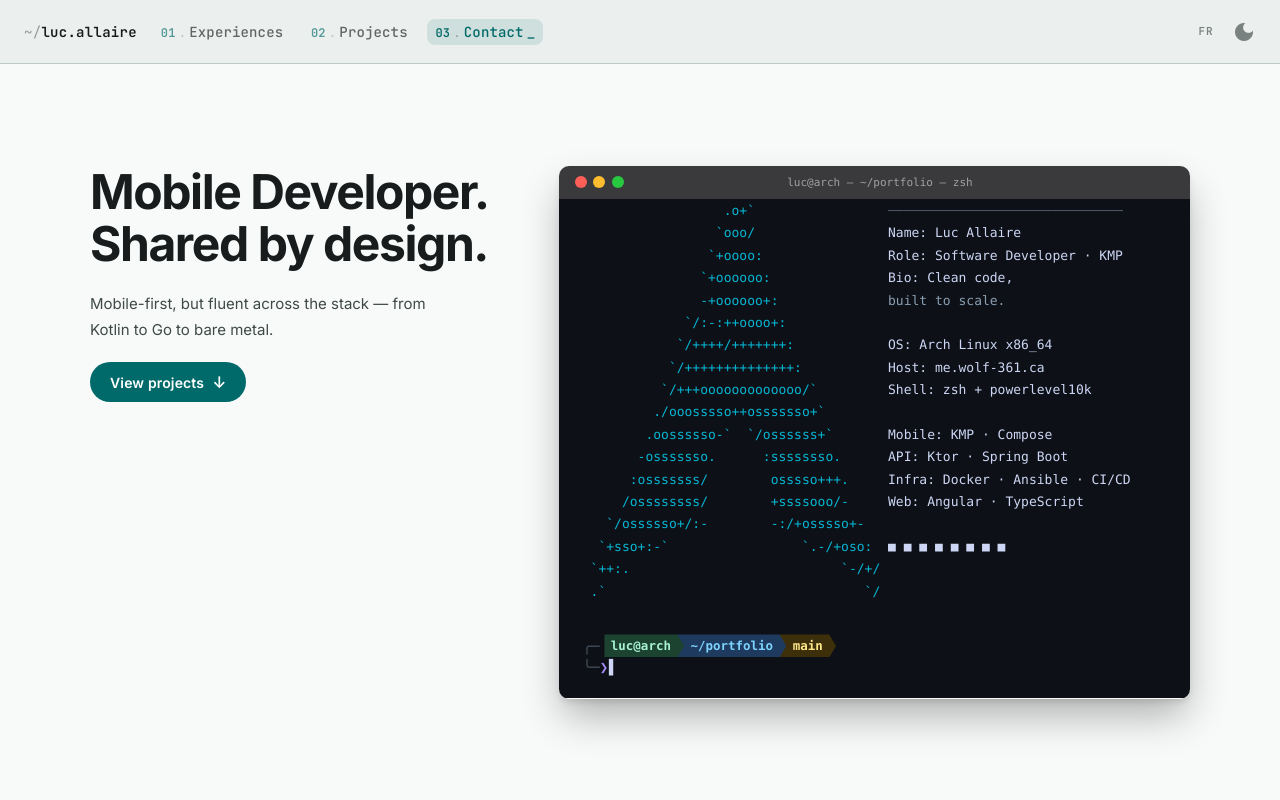
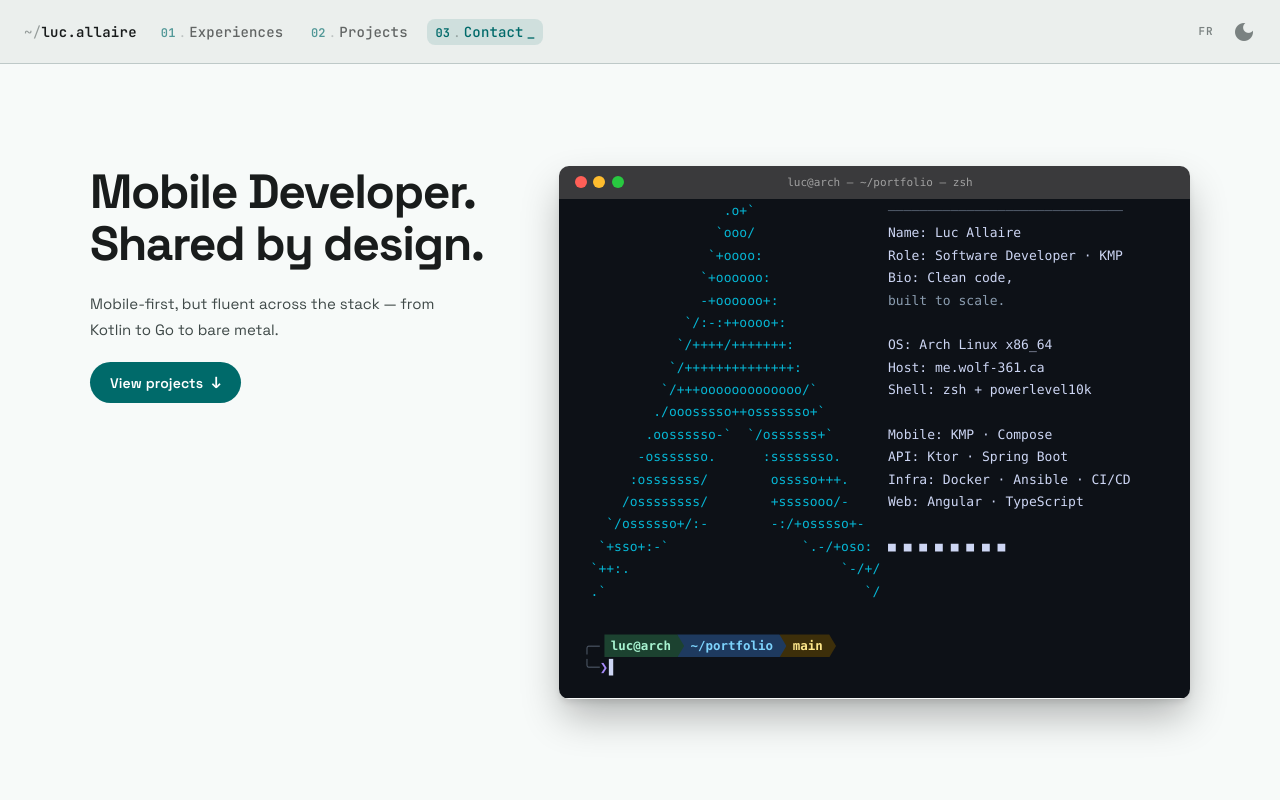
Before and after one commit to wolf-361/portfolio, an Angular app: page /#contact in a window 1280 px wide. Shown: the top 800 px of the page. Built offline with nearby package versions, Linux system fonts and the light colour scheme.

Commit message:
feat: swap Inter for Space Grotesk + Instrument Serif

```diff
--- a/src/index.html
+++ b/src/index.html
@@ -31,7 +31,7 @@
     <link
       rel="preload"
       as="style"
-      href="https://fonts.googleapis.com/css2?family=Inter:wght@300;400;500;600;700&family=JetBrains+Mono:wght@400;500;600&display=swap"
+      href="https://fonts.googleapis.com/css2?family=Instrument+Serif:ital@0;1&family=Space+Grotesk:wght@300;400;500;600;700&family=JetBrains+Mono:wght@400;500;600&display=swap"
       onload="
         this.onload = null;
         this.rel = 'stylesheet';
@@ -39,7 +39,7 @@
     />
     <noscript>
       <link
-        href="https://fonts.googleapis.com/css2?family=Inter:wght@300;400;500;600;700&family=JetBrains+Mono:wght@400;500;600&display=swap"
+        href="https://fonts.googleapis.com/css2?family=Instrument+Serif:ital@0;1&family=Space+Grotesk:wght@300;400;500;600;700&family=JetBrains+Mono:wght@400;500;600&display=swap"
         rel="stylesheet"
       />
     </noscript>
--- a/src/styles/_tokens.scss
+++ b/src/styles/_tokens.scss
@@ -12,7 +12,8 @@
 $tertiary-palette: mat.$violet-palette;
 
 // Typography
-$font-family: 'Inter', sans-serif;
+$font-family: 'Space Grotesk', sans-serif;
+$font-family-display: 'Instrument Serif', serif;
 $font-family-mono: 'JetBrains Mono', monospace;
 $font-size-base: 16px;
 
```
